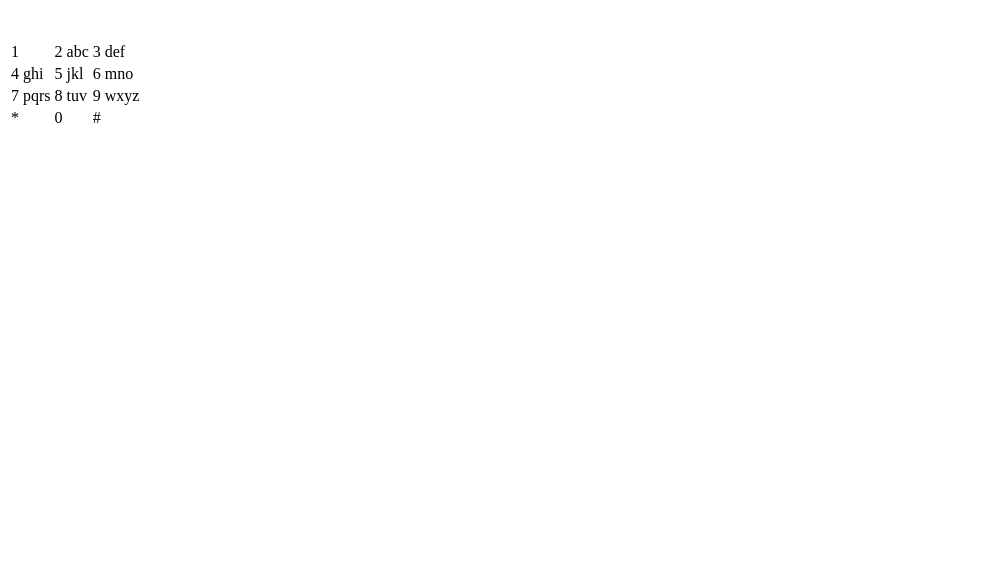
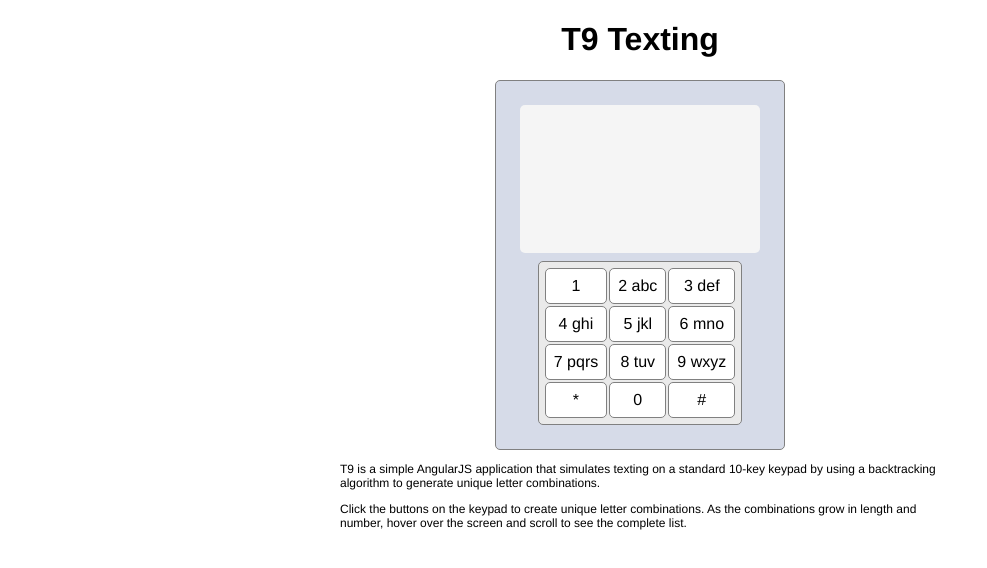
Before and after one commit to epps/T9, a website: page index.html in a window 1280 px wide. Shown: the whole page, without its empty margins (0-987 px from the left). Drawn offline with nearby package versions, Linux system fonts and the light colour scheme.

Commit message:
[Layout] Adds css classes and styling

```diff
--- a/index.html
+++ b/index.html
@@ -11,7 +11,14 @@
 <body>
 
   <main>
+    <h1>T9 Texting</h1>
+
+    <!-- AngularJS directive; see js/key.pad.directive.js for details -->
     <key-pad></key-pad>
+
+    <p>T9 is a simple AngularJS application that simulates texting on a standard 10-key keypad by using a backtracking algorithm to generate unique letter combinations.</p>
+
+    <p>Click the buttons on the keypad to create unique letter combinations. As the combinations grow in length and number, hover over the screen and scroll to see the complete list.</p>
   </main>
 
   <script src="lib/angular/angular.js"></script>
--- a/style.css
+++ b/style.css
@@ -1,11 +1,61 @@
-#screen {
-  display: block;
-  min-height: 2em;
-  max-height: 5em;
-  overflow: scroll;
+@import url(https://fonts.googleapis.com/css?family=Dosis);
+
+main {
+  text-align: center;
+  font-family: Helvetica, sans-serif;
 }
 
-#letter-combo {
+p {
+  font-size: .75em;
+  text-align: left;
+  width: 50em;
+  margin: 1em auto;
+}
+
+.phone {
+  background-color: #D6DBE8;
+  border: 1px solid gray;
+  border-radius: 5px;
+  display: flex;
+  flex-direction: column;
+  align-items: center;
+  height: 20em;
+  margin: 0 auto;
+  padding: 1.5em;
+  width: 15em;
+}
+
+.screen {
+  background-color: #F5F5F5;
+  border-radius: 5px;
+  display: block;
+  font-family: 'Dosis', sans-serif;
+  height: 15em;
+  width: 15em;
+  margin-bottom: .5em;
+  overflow-y: scroll;
+}
+
+.letter-combo {
   display: inline-block;
   margin: .5em;
 }
+
+table {
+  background-color: #EAEAEA;
+  border: 1px solid gray;
+  border-radius: 5px;
+  padding: .25em;
+}
+
+td {
+  background-color: #FFFFFF;
+  border: 1px solid gray;
+  border-radius: 5px;
+  padding: .5em;
+  text-align: center;
+}
+
+td:hover {
+  cursor: pointer;
+}
--- a/templates/keypad.html
+++ b/templates/keypad.html
@@ -1,6 +1,6 @@
-<section>
-  <div id="screen">
-    <span id="letter-combo" ng-repeat="combo in letterCombos">{{ combo }}</span>
+<section class="phone">
+  <div class="screen">
+    <span class="letter-combo" ng-repeat="combo in letterCombos">{{ combo }}</span>
   </div>
   <table>
     <tr ng-click="pressKey( $event )">
```
